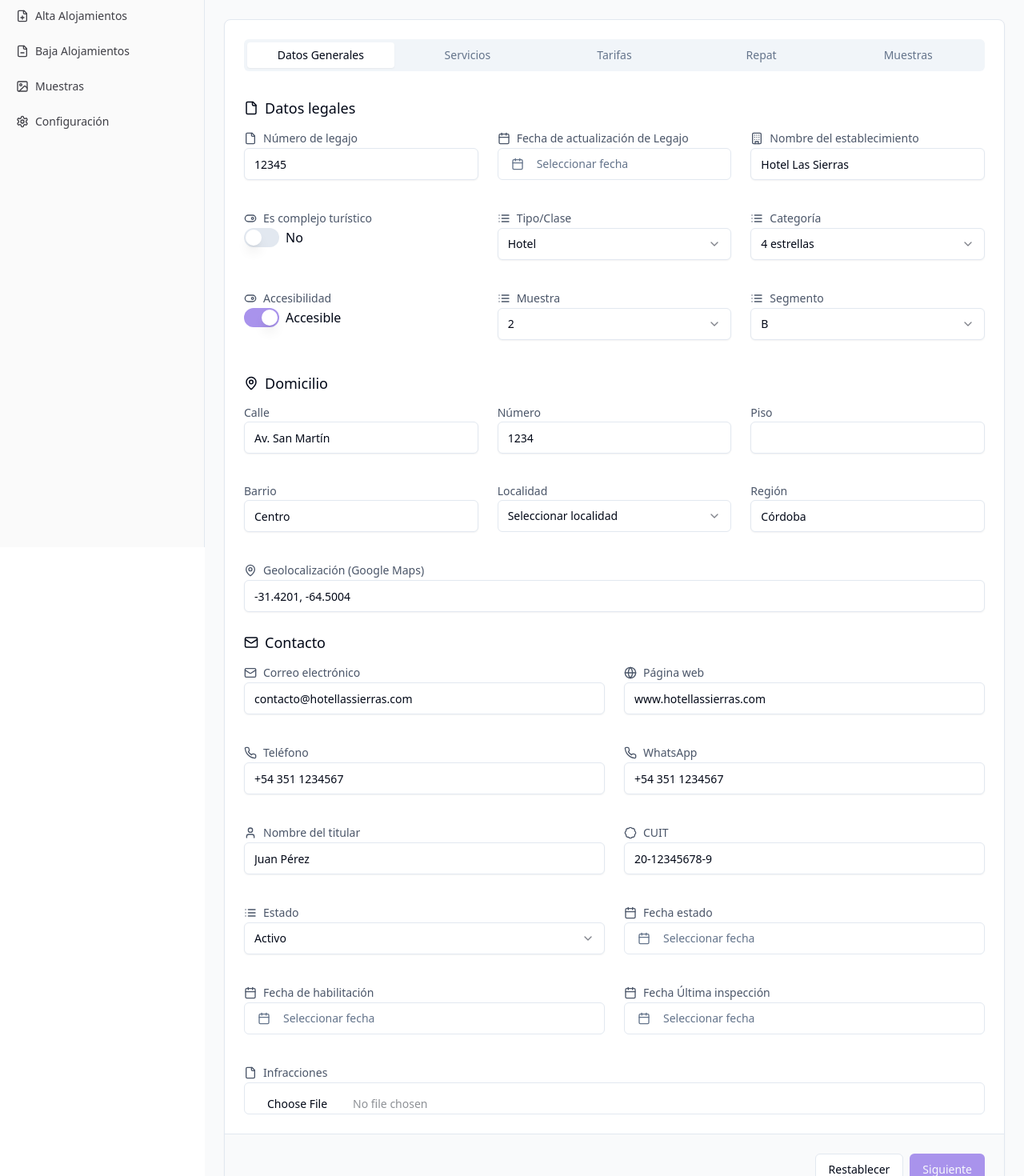
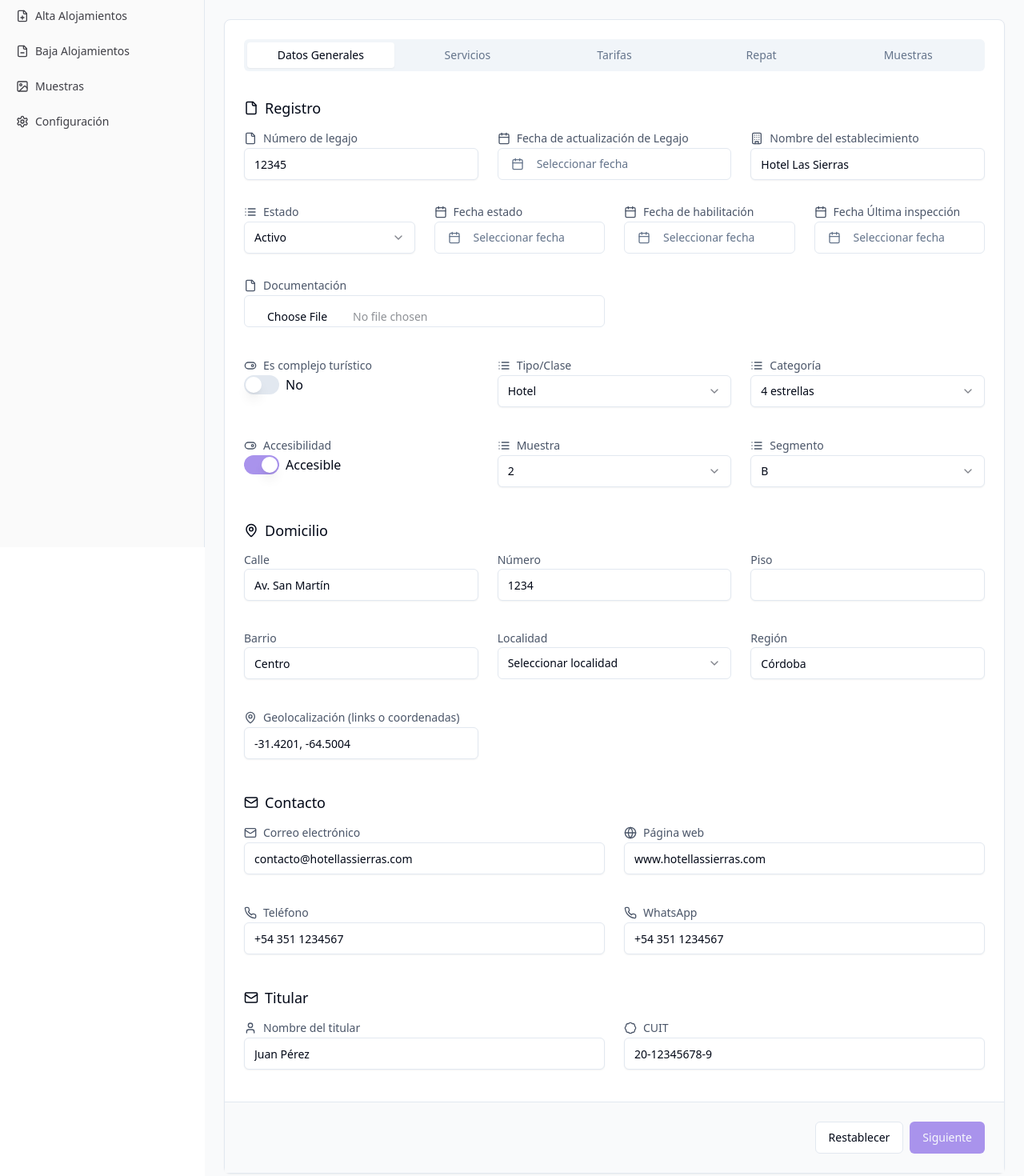
Before and after one commit to depiro/alojar-facil-app, a React (Vite) app: page / in a window 1280 px wide. Shown: the part 180-1650 px from the top of the page at 80% size. Built offline with nearby package versions, Linux system fonts and the light colour scheme.

Commit message:
update input order

```diff
--- a/index.html
+++ b/index.html
@@ -3,12 +3,12 @@
   <head>
     <meta charset="UTF-8" />
     <meta name="viewport" content="width=device-width, initial-scale=1.0" />
-    <title>alojar-facil-app</title>
-    <meta name="description" content="Lovable Generated Project" />
+    <title>SecTur</title>
+    <meta name="description" content="SecTur - Alojar fácil" />
     <meta name="author" content="Lovable" />
 
     <meta property="og:title" content="alojar-facil-app" />
-    <meta property="og:description" content="Lovable Generated Project" />
+    <meta property="og:description" content="SecTur - Alojar fácil" />
     <meta property="og:type" content="website" />
     <meta property="og:image" content="https://lovable.dev/opengraph-image-p98pqg.png" />
 
--- a/src/components/form/GeneralDataForm.tsx
+++ b/src/components/form/GeneralDataForm.tsx
@@ -19,8 +19,6 @@ const GeneralDataForm = () => {
       <GeolocationSection />
       <ContactSection />
       <OwnerSection />
-      <StatusSection />
-      <InfractionsSection />
     </div>
   );
 };
--- a/src/components/form/ServicesForm.tsx
+++ b/src/components/form/ServicesForm.tsx
@@ -441,7 +441,7 @@ const ServicesForm = () => {
               {eventRooms.map((room, index) => (
                 <div key={room.id} className="grid grid-cols-1 sm:grid-cols-2 gap-4">
                   <div className="form-group">
-                    <Label className="form-label">Cantidad de Salones</Label>
+                    <Label className="form-label">Nombre del Salon</Label>
                     <Input
                       {...register(`services.eventRoomQty.${index}`)}
                       className="form-input"
--- a/src/components/form/sections/GeolocationSection.tsx
+++ b/src/components/form/sections/GeolocationSection.tsx
@@ -10,10 +10,11 @@ const GeolocationSection = () => {
   const geolocation = watch('geolocation', '-31.4201, -64.5004');
 
   return (
+    <div className="grid grid-cols-1 md:grid-cols-3 gap-6">
       <div className="form-group">
         <Label className="form-label flex items-center gap-2">
           <MapPinIcon size={16} />
-        Geolocalización (Google Maps)
+          Geolocalización (links o coordenadas)
         </Label>
         <Input
           {...register('geolocation')}
@@ -23,6 +24,7 @@ const GeolocationSection = () => {
           type="url"
         />
       </div>
+    </div>
   );
 };
 
--- a/src/components/form/sections/InfractionsSection.tsx
+++ b/src/components/form/sections/InfractionsSection.tsx
@@ -9,10 +9,11 @@ const InfractionsSection = () => {
   const { register } = useFormContext();
 
   return (
+    <div className='grid grid-cols-1 md:grid-cols-2 gap-6'>
       <div className="form-group">
         <Label className="form-label flex items-center gap-2">
           <FileIcon size={16} />
-        Infracciones
+          Documentación
         </Label>
         <Input
           type="file"
@@ -20,6 +21,7 @@ const InfractionsSection = () => {
           className="form-file"
         />
       </div>
+    </div>
   );
 };
 
--- a/src/components/form/sections/LegalDataSection.tsx
+++ b/src/components/form/sections/LegalDataSection.tsx
@@ -6,10 +6,12 @@ import { Label } from '@/components/ui/label';
 import { Button } from '@/components/ui/button';
 import { Popover, PopoverContent, PopoverTrigger } from '@/components/ui/popover';
 import { Calendar } from '@/components/ui/calendar';
+import  StatusSection  from '@/components/form/sections/StatusSection';
+import InfractionsSection from '@/components/form/sections/InfractionsSection';
 import { cn } from '@/lib/utils';
 import { format } from 'date-fns';
 import { es } from 'date-fns/locale';
-import { FileIcon, CalendarIcon, BuildingIcon } from 'lucide-react';
+import { FileIcon, CalendarIcon, BuildingIcon, ListIcon } from 'lucide-react';
 
 const LegalDataSection = () => {
   const { register, setValue, watch } = useFormContext();
@@ -26,7 +28,7 @@ const LegalDataSection = () => {
     <div className="space-y-4">
       <h3 className="text-lg font-medium flex items-center gap-2">
         <FileIcon size={18} />
-        Datos legales
+        Registro
       </h3>
       <div className="grid grid-cols-1 md:grid-cols-3 gap-6">
         <div className="form-group">
@@ -82,7 +84,10 @@ const LegalDataSection = () => {
           />
         </div>
       </div>
+      <StatusSection />
+      <InfractionsSection />
     </div>
+
   );
 };
 
--- a/src/components/form/sections/OwnerSection.tsx
+++ b/src/components/form/sections/OwnerSection.tsx
@@ -3,7 +3,7 @@ import React from 'react';
 import { useFormContext } from "react-hook-form";
 import { Input } from '@/components/ui/input';
 import { Label } from '@/components/ui/label';
-import { UserIcon, BadgeIcon } from 'lucide-react';
+import { MailIcon, UserIcon, BadgeIcon } from 'lucide-react';
 
 const OwnerSection = () => {
   const { register, watch } = useFormContext();
@@ -12,6 +12,12 @@ const OwnerSection = () => {
   const cuit = watch('cuit', '20-12345678-9');
 
   return (
+    <div className="space-y-4">
+      <h3 className="text-lg font-medium flex items-center gap-2">
+        <MailIcon size={18} />
+        Titular
+      </h3>
+
       <div className="grid grid-cols-1 md:grid-cols-2 gap-6">
         <div className="form-group">
           <Label className="form-label flex items-center gap-2">
@@ -36,6 +42,7 @@ const OwnerSection = () => {
           />
         </div>
       </div>
+    </div>
   );
 };
 
--- a/src/components/form/sections/StatusSection.tsx
+++ b/src/components/form/sections/StatusSection.tsx
@@ -24,7 +24,7 @@ const StatusSection = () => {
   };
 
   return (
-    <div className="grid grid-cols-1 md:grid-cols-2 gap-6">
+    <div className="grid grid-cols-1 md:grid-cols-4 gap-6">
       <div className="form-group">
         <Label className="form-label flex items-center gap-2">
           <ListIcon size={16} />
```
Lines whose indentation alone changed are shown as unchanged.
